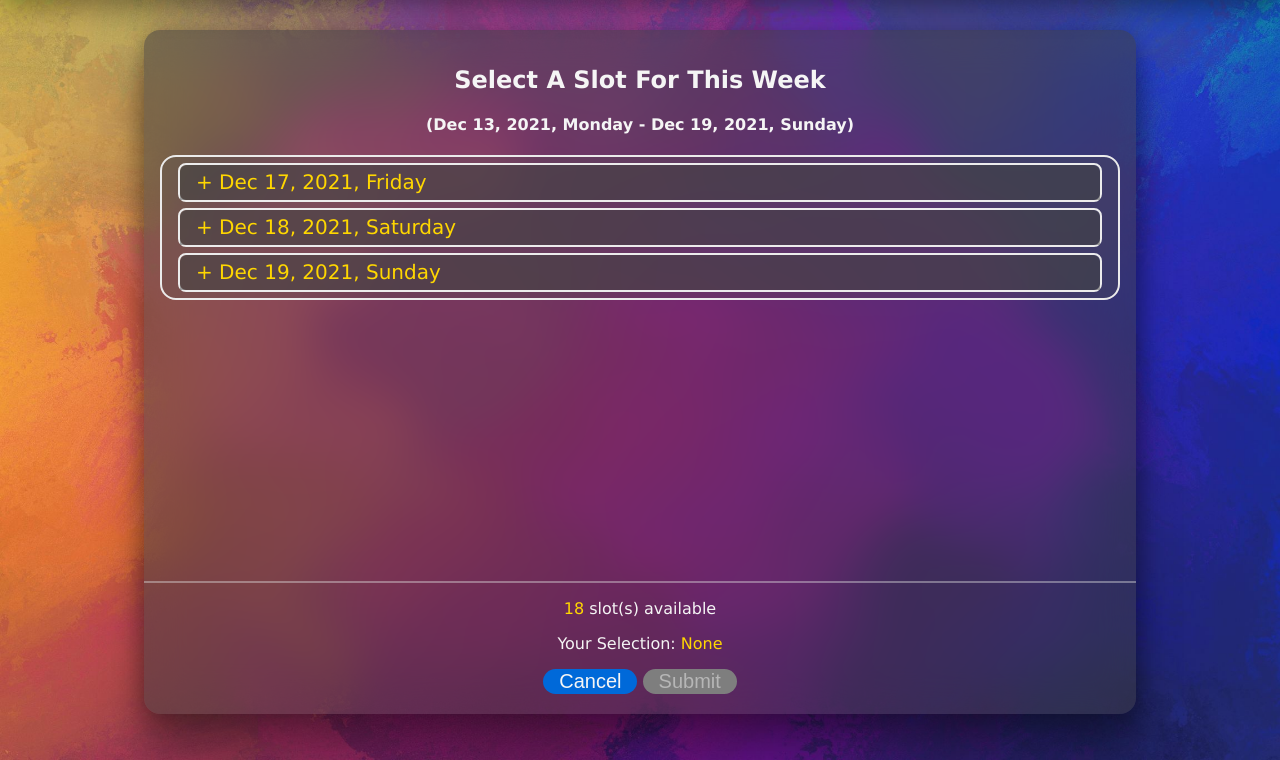
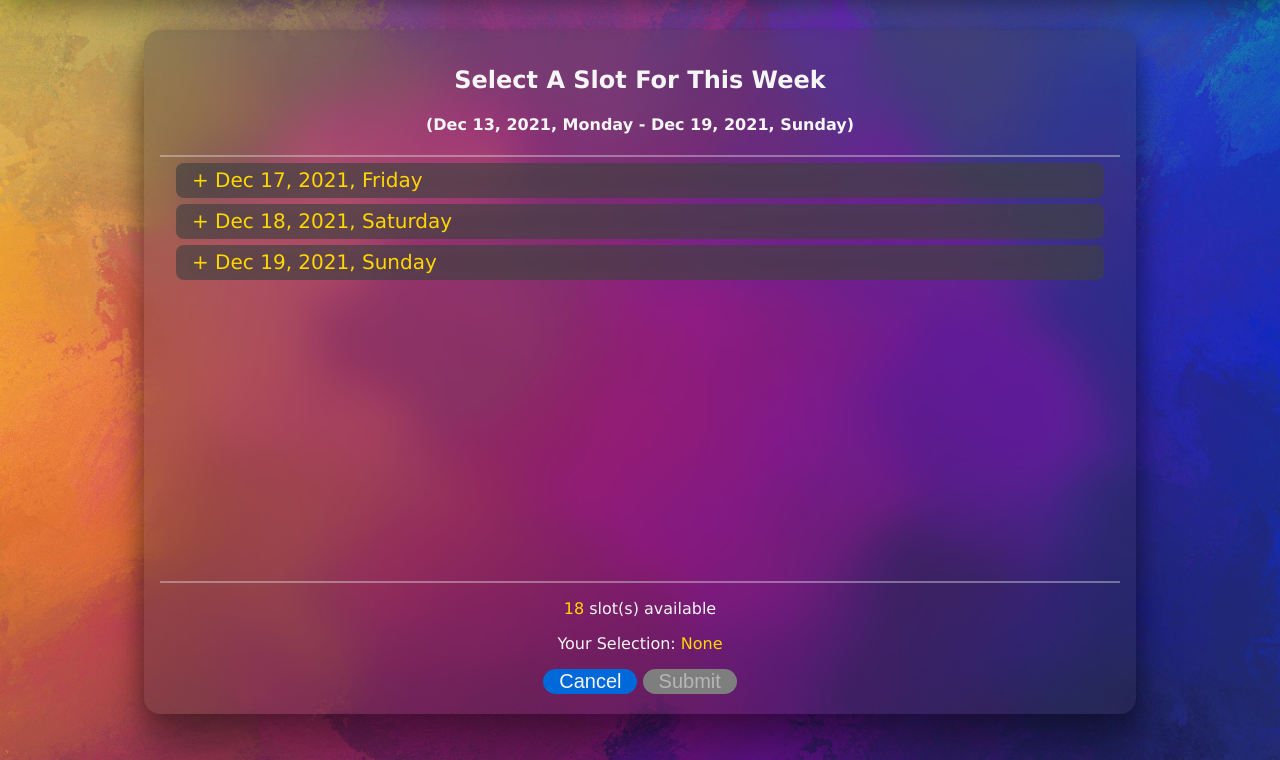
Before and after one commit to peterlor0/CSC350_FALL2021_GROUP, a PHP site: the page made by htdocs/schedule page/schedule.php in a window 1280 px wide. Shown: the part 40-800 px from the top of the page. Run offline with PHP 8.4, Linux system fonts and the light colour scheme; the visitor is signed in with stand-in values (Sample User, id 1); data that the repository does not hold is empty.

Commit message:
Update schedule.css

```diff
--- a/htdocs/schedule page/schedule.css
+++ b/htdocs/schedule page/schedule.css
@@ -49,17 +49,15 @@
     0 15px 30px rgba(0, 0, 0, 0.185),
     0 30px 40px rgba(0, 0, 0, 0.171),
     0 45px 50px rgba(0, 0, 0, 0.171);
-    background-color: rgba(63, 63, 63, 0.507);
+    background-color: rgba(56, 56, 56, 0.281);
     backdrop-filter: blur(20px);
     -webkit-backdrop-filter: blur(20px);
 }
 
 .slotList{
-    background-color:rgba(83, 83, 83, 0.26);
-    border-radius: 16px;
-    border-width: 2px;
+    border-width: 2px 0 0 0;
     border-style: solid;
-    border-color: rgb(235, 235, 235);
+    border-color: rgba(221, 221, 221, 0.418);
     overflow: auto;
     min-height: 100px;
     text-align: left;
@@ -89,27 +87,34 @@
 }
 
 .panel{
-    border-style: solid;
-    border-width: 2px;
-    border-color: rgb(236, 236, 236);
     border-radius: 8px;
     margin-top: 6px;
     margin-bottom: 6px;
     background-color: rgba(95, 95, 95, 0.267);
+
     text-align: left;
 }
 
 .panelHeader{
     font-size: 20px;
     color:gold;
-    border-radius: 8px 8px 0px 0px;
+    border-radius: 8px;
     background-color: rgba(54, 54, 54, 0.432);
+
     user-select: none;
     cursor: pointer;
     min-height: 35px;
     padding-left: 16px;
     overflow: hidden;
     line-height: 35px;
+    z-index: 1;
+
+    backdrop-filter: blur(20px);
+    -webkit-backdrop-filter: blur(20px);
+
+    top: 0px;
+    position: sticky;
+    position: -webkit-sticky;
 }
 
 .panelHeader::before{
@@ -118,11 +123,6 @@
 
 .panelHeader.active{
     background-color: rgba(70, 70, 70, 0.733);
-    color: greenyellow;
-    top: 0px;
-    position: sticky;
-    position: -webkit-sticky;
-    z-index: 1;
 }
 
 .panelHeader.active::before{
@@ -155,8 +155,8 @@
 .footer{
     position: absolute;
     bottom: 4px;
-    left: 0px;
-    right: 0px;
+    left: 16px;
+    right: 16px;
     border-style: solid;
     border-width: 2px 0 0 0;
     border-color: rgba(221, 221, 221, 0.418);
```
